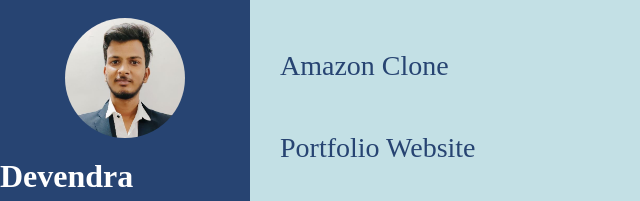
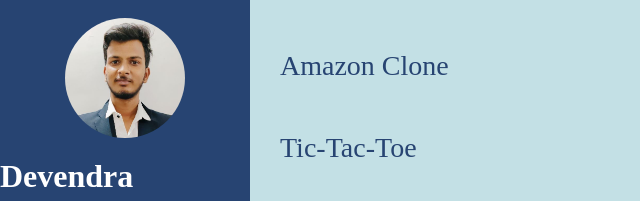
Before and after one commit to 1devchoudhary/Portfolio, a plain HTML site: page project.html in a window 1280 px wide. Shown: the top 201 px of the page, without its empty margins (0-640 px from the left). Drawn offline with Linux system fonts and the light colour scheme.

Commit message:
Add Tic-Tac-Toe project

```diff
--- a/project.html
+++ b/project.html
@@ -37,7 +37,7 @@
 
     <div class="projects">
         <a class = "projectLink" href="file:///C:/Web%20Development/Amezon/index.html">Amazon Clone</a>
-        <a class = "projectLink" href="file:///C:/Web%20Development/Amezon/index.htm">Portfolio Website</a>
+        <a class = "projectLink" href="https://github.com/1devchoudhary/Tic-Tac-Toe.git">Tic-Tac-Toe</a>
     </div>
 
 </body>
```
